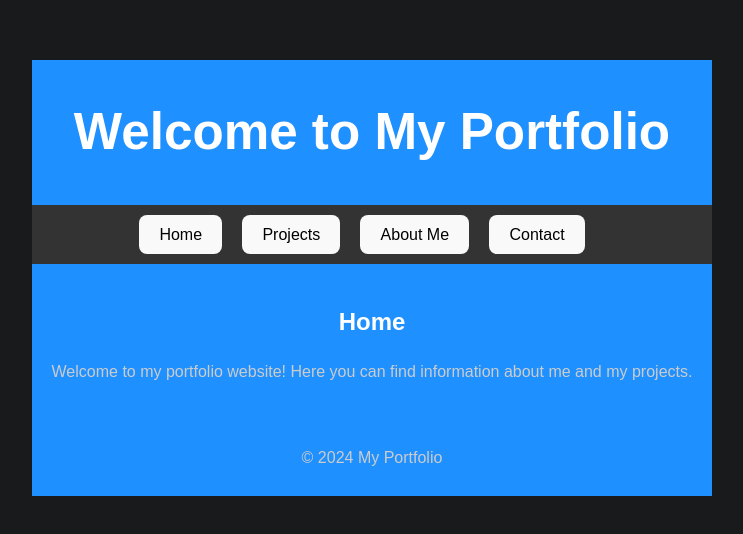
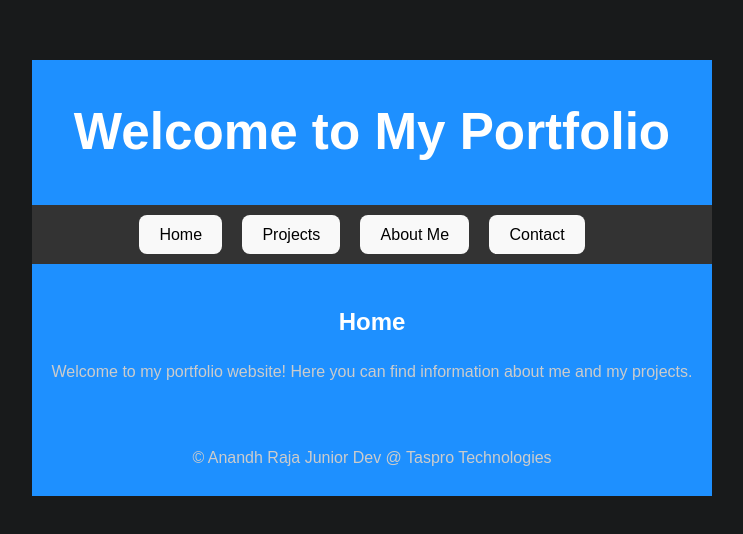
Before and after one commit to Anandh-Raja/firstApp, a React (Vite) app: page / in a window 1280 px wide. Shown: the part 122-656 px from the top of the page, without its empty margins (268-1011 px from the left). Built offline with nearby package versions, Linux system fonts and the light colour scheme.

Commit message:
Update App.jsx

```diff
--- a/src/App.jsx
+++ b/src/App.jsx
@@ -100,7 +100,7 @@ function App() {
       </section>
 
       <footer>
-        <p>&copy; 2024 My Portfolio</p>
+        <p>&copy; Anandh Raja Junior Dev @ Taspro Technologies </p>
       </footer>
     </>
   );
```
